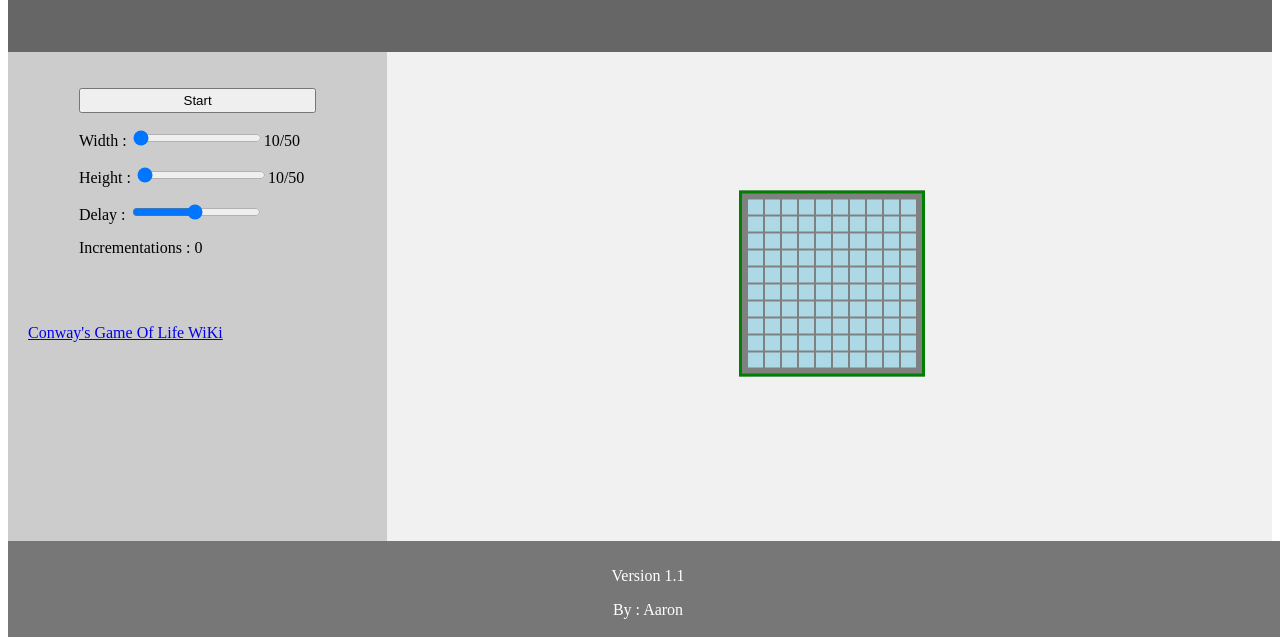
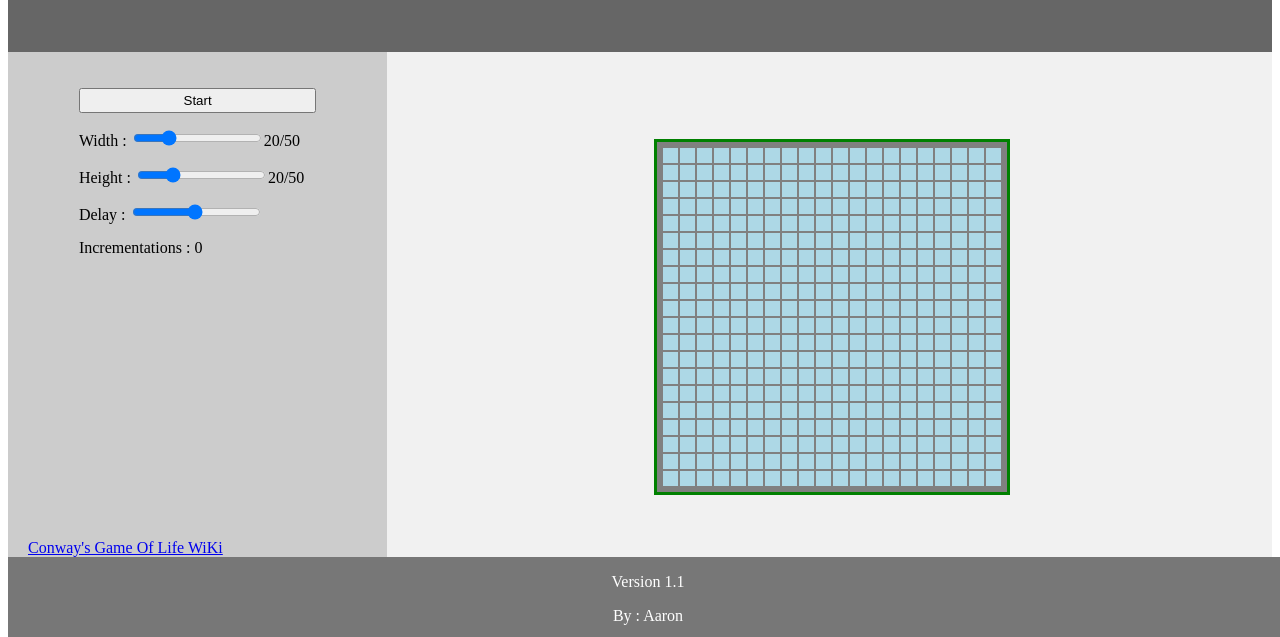
Before and after one commit to Naaro/Game-Of-Life, a plain HTML site: page index.html in a window 1280 px wide. Shown: the part 163-800 px from the top of the page. Drawn offline with Linux system fonts and the light colour scheme.

Commit message:
Changing Initilizations and positions

```diff
--- a/StyleSheet.css
+++ b/StyleSheet.css
@@ -14,9 +14,8 @@ footer {
   position: absolute;
   bottom: 0;
   width: 100%;
-  height: 6rem;
+  height: 5rem;
   background-color: #777;
-  padding: 10px;
   text-align: center;
   color: white;
 }
@@ -60,12 +59,12 @@ li{
 	margin: 0;
   position: absolute;
   left: 65%;
+  top: 60%;
+  height: 356px;
+	width: 356px;
+
   -ms-transform: translate(-50%, -50%);
-  transform: translate(-50%, -25%);
-
-	height: 186px;
-	width: 186px;
-	top: 50%;
+  transform: translate(-50%, -50%);
 
 	padding: 5px;
 	border-style: solid;
--- a/index.html
+++ b/index.html
@@ -20,14 +20,14 @@
   <nav>
     <ul>
       <li><input id="StartButton" type="submit" value="Start" class="menuButton" style="width:100%" onclick="ToggleStart()"></li>
-      <li>Width  : <input type="range" value="10" min="10" max="50" oninput="WidthScale(this.value)" ><label id="WidthLabel">10/50</label></li>
-      <li>Height : <input type="range" value="10" min="10" max="50" oninput="HeightScale(this.value)"><label id="HeightLabel">10/50</label></li>
+      <li>Width  : <input type="range" value="20" min="10" max="50" oninput="WidthScale(this.value)" ><label id="WidthLabel">20/50</label></li>
+      <li>Height : <input type="range" value="20" min="10" max="50" oninput="HeightScale(this.value)"><label id="HeightLabel">20/50</label></li>
       <li>Delay : <input type="range" value="500" min="10" max="1000" oninput="SetSpeed(this.value)"></li>
       <li><label id="IncrementationLabel">Incrementations : 0</label></li>
     </ul>
     <br>
     <br>
-    <a href="https://en.wikipedia.org/wiki/Conway%27s_Game_of_Life">Conway's Game Of Life WiKi</a><br>
+    <a href="https://en.wikipedia.org/wiki/Conway%27s_Game_of_Life" style="position: absolute; bottom: 10%;">Conway's Game Of Life WiKi</a><br>
   </nav>
 
   <article>
@@ -263,7 +263,7 @@ class Grid {
 }
 
 // Globals ==========================================================
-var GameBoard = new Grid(10, 10);
+var GameBoard = new Grid(20, 20);
 var Start = false;
 var Incrementations = 0;
 var IncrementationSpeed = 1000;
```
